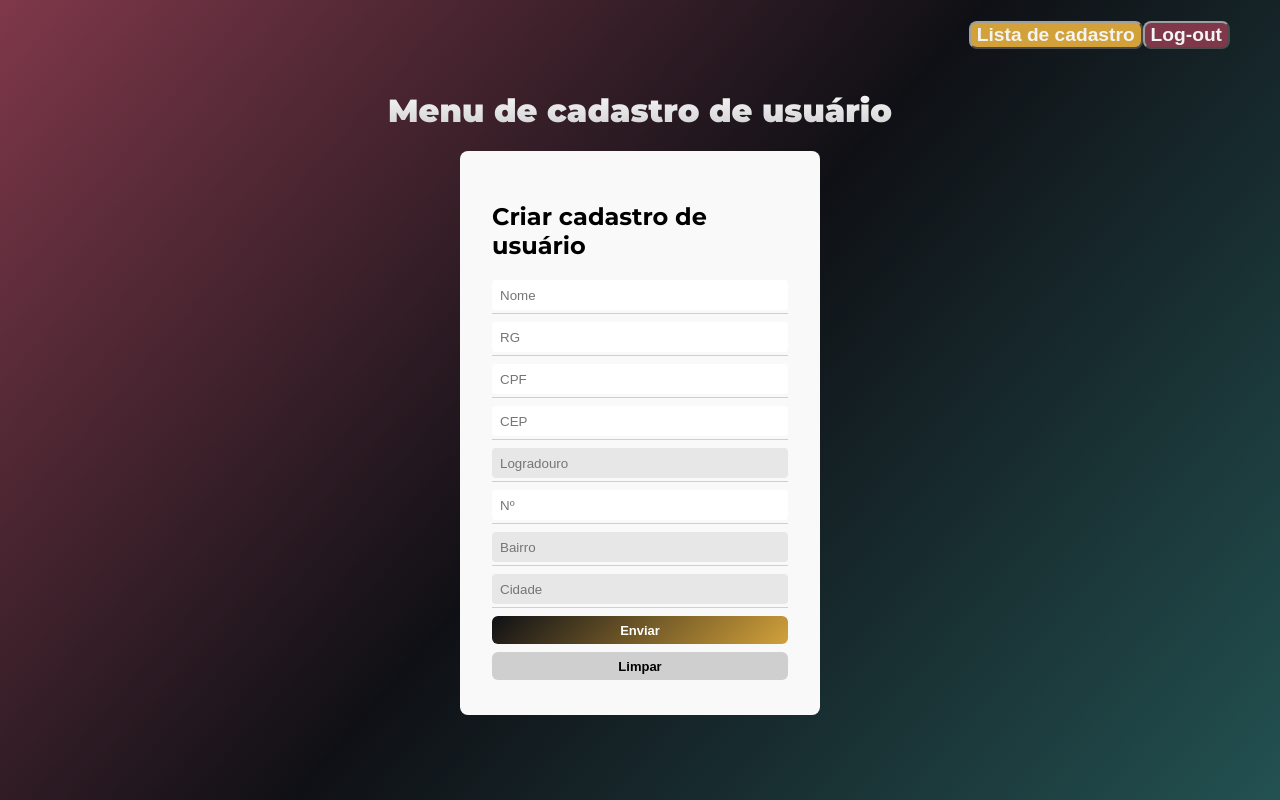
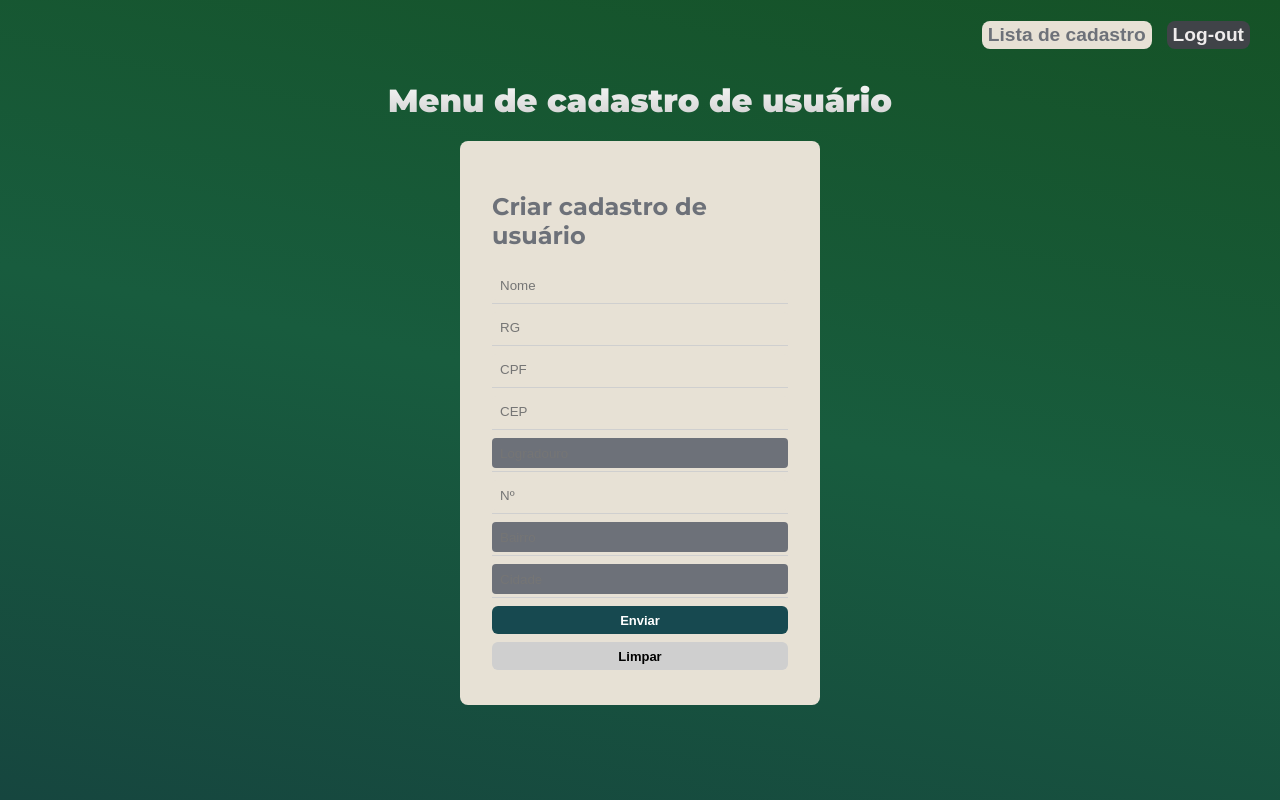
Before and after one commit to 01010111iz/Projeto-CRUD, a plain HTML site: page frontend/home/home.html in a window 1280 px wide. Drawn offline with Linux system fonts and the light colour scheme.

Commit message:
Repositório com projetos back e front end

```diff
--- a/backend/Formulário-de-cadastro.txt
+++ b/backend/Formulário-de-cadastro.txt
@@ -1 +1,4 @@
 {"459566":{"name":"Helviley Lacerda","rg":"15254419","cpf":"11498379699","cep":"32675860","street":"Rua Baependi","number":"83","district":"Vila Cristina","city":"Betim","createDate":"2022-12-16 11:25:07 AM"}}
+{"208410":{"name":"Helviley Lacerda de Melo","rg":"15254419","cpf":"11498379699","cep":"32675860","street":"Rua Baependi","number":"83","district":"Vila Cristina","city":"Betim","createDate":"2022-12-19 12:41:05 PM"},"459566":{"name":"Helviley Lacerda","rg":"15254419","cpf":"11498379699","cep":"32675860","street":"Rua Baependi","number":"83","district":"Vila Cristina","city":"Betim","createDate":"2022-12-16 11:25:07 AM"}}
+{"208410":{"name":"Helviley Lacerda de Melo","rg":"15254419","cpf":"11498379699","cep":"32675860","street":"Rua Baependi","number":"83","district":"Vila Cristina","city":"Betim","createDate":"2022-12-19 12:41:05 PM"},"459566":{"name":"Helviley Lacerda","rg":"15254419","cpf":"11498379699","cep":"32675860","street":"Rua Baependi","number":"83","district":"Vila Cristina","city":"Betim","createDate":"2022-12-16 11:25:07 AM"},"498433":{"name":"Helviley Lacerda","rg":"15254419","cpf":"11498379699","cep":"32675860","street":"Rua Baependi","number":"83","district":"Vila Cristina","city":"Betim","createDate":"2022-12-19 12:45:15 PM"}}
+{"459566":{"name":"Helviley Lacerda","rg":"15254419","cpf":"11498379699","cep":"32675860","street":"Rua Baependi","number":"83","district":"Vila Cristina","city":"Betim","createDate":"2022-12-16 11:25:07 AM"},"498433":{"name":"Helviley Lacerda","rg":"15254419","cpf":"11498379699","cep":"32675860","street":"Rua Baependi","number":"83","district":"Vila Cristina","city":"Betim","createDate":"2022-12-19 12:45:15 PM"}}
--- a/backend/details/account.json
+++ b/backend/details/account.json
@@ -1 +1 @@
-{"459566":{"name":"Helviley Lacerda","rg":"15254419","cpf":"11498379699","cep":"32675860","street":"Rua Baependi","number":"83","district":"Vila Cristina","city":"Betim","createDate":"2022-12-16 11:25:07 AM"}}
+{"459566":{"name":"Helviley Lacerda","rg":"15254419","cpf":"11498379699","cep":"32675860","street":"Rua Baependi","number":"83","district":"Vila Cristina","city":"Betim","createDate":"2022-12-16 11:25:07 AM"},"498433":{"name":"Helviley Lacerda","rg":"15254419","cpf":"11498379699","cep":"32675860","street":"Rua Baependi","number":"83","district":"Vila Cristina","city":"Betim","createDate":"2022-12-19 12:45:15 PM"}}
--- a/frontend/css/style.css
+++ b/frontend/css/style.css
@@ -7,5 +7,5 @@ body {
   .main {
     min-height: 100vh;
     height: auto;
-    background: linear-gradient(131deg, #7f384a, #0f1015, #235151);
+    background: linear-gradient(192deg, #155226, #185c3e, #16463f);
   }
--- a/frontend/home/home.css
+++ b/frontend/home/home.css
@@ -4,17 +4,19 @@ h4{
   margin:10}
 
 .link{
-  display: flex;
-  width: auto;
   background: transparent;
-  justify-content: end;
   text-align: center;
   align-items: center;
-  margin-right: 50px;
+  display: flex;
+  justify-content: end;
 }
 
 .button-link{
+  display: flex;
+  margin-right: 15px;
+  width: auto;
   border-radius: 8px;
+  border: none;
   color: #f4f4f4;
   border-color: #9f9f9f;
   font-size: larger;
@@ -23,11 +25,14 @@ h4{
 }
 
 #list{
-  background: #d2a13a;
+  background: #e7e1d5;
+  color: #6d7179;
 }
 
 #logout{
-  background: #7f384a;
+  background: #404348;
+  color: #efecec;
+  margin-right: 30px;
 }
 .button-link:hover{
   opacity: .7;
@@ -49,7 +54,7 @@ h4{
 }
 
 .cadastro {
-  margin-top: 20px;
+  margin-top: 10px;
   font-family: "Montserrat";
   font-weight: 900;
   background: linear-gradient(180deg, #f9f9f9, #cfcfcf);
@@ -65,7 +70,7 @@ h4{
   margin: auto;
   min-height: 400px;
   width: 360px;
-  background-color: #f9f9f9;
+  background-color: #e7e1d5;
   box-sizing: border-box;
   padding: 32px;
   border-radius: 8px;
@@ -81,6 +86,12 @@ form {
   justify-content: center;
 }
 
+h2{
+  color: #6d7179;
+  display: flex;
+  justify-content: center;
+}
+
 input {
   margin-bottom: 3px;
   height: 30px;
@@ -90,10 +101,13 @@ input {
   padding-left: 8px;
   outline: unset;
   border-radius: 4px;
+  background: #e7e1d5;
+  color: #6d7179;
 }
 
 :disabled{
-  background-color: #e7e7e7;
+  background-color: #6d7179;
+  color: #e7e1d5
 }
 
 .border {
@@ -119,7 +133,7 @@ button {
 }
 .button {
   outline: none;
-  background: linear-gradient(316deg, #d2a13a, #0f1015);
+  background: #174950;
   color: #ffffff;
   font-weight: bold;
   font-size: 13px;
@@ -131,7 +145,7 @@ button {
 }
 
 .button:hover{
-  background: linear-gradient(-4deg, #0f1015,  #d2a13a);
+  background: #008080;
 }
 
 .button:active{
@@ -152,7 +166,7 @@ button {
 }
 
 .button-res:hover{
-  background: #a59f9f;
+  background: #f73636;
 }
 
 .button-res:active{
--- a/frontend/put/put.css
+++ b/frontend/put/put.css
@@ -6,7 +6,7 @@ body {
   font-style: normal;
   min-height: 100vh;
   height: auto;
-  background: linear-gradient(131deg, #7f384a, #0f1015, #235151);
+  background: linear-gradient(192deg, #155226, #185c3e, #16463f);
   background-repeat: no-repeat;
   display: flex;
   justify-content: center;
@@ -18,7 +18,7 @@ h1 {
   font-size:xxx-large;
   font-family: "Montserrat";
   font-weight: bolder;
-  background: linear-gradient(180deg, #f9f9f9, #cfcfcf);
+  background: linear-gradient(180deg, #f9f9f9, #e7e1d5);
   -webkit-background-clip: text;
   background-clip: text;
   -webkit-text-fill-color: transparent;
@@ -30,12 +30,11 @@ h1 {
 .link{
   display: flex;
   width: auto;
-  background: #d2a13a;
-  border-radius: 8px;
-  color: #f4f4f4;
-  border-color: #9f9f9f;
-  text-decoration:none;
-  margin-right: 50px;
+  background: #e7e1d5;
+  color: #6d7179;
+  border-radius: 10px;
+  border: none;
+  margin-left: 88%;
   font-size: larger;
   font-weight: 700;
 }
@@ -66,6 +65,12 @@ ul{
   font-weight: lighter;
 }
 
+#bar{
+  height: 1px;
+  width: 100%;
+  color: #0f0f0f;
+}
+
 img {
   height: 30px;
   width: auto;
```
Also changed, not shown: frontend/put/modal/modal.css (+6 -5 lines), 1 other file.
